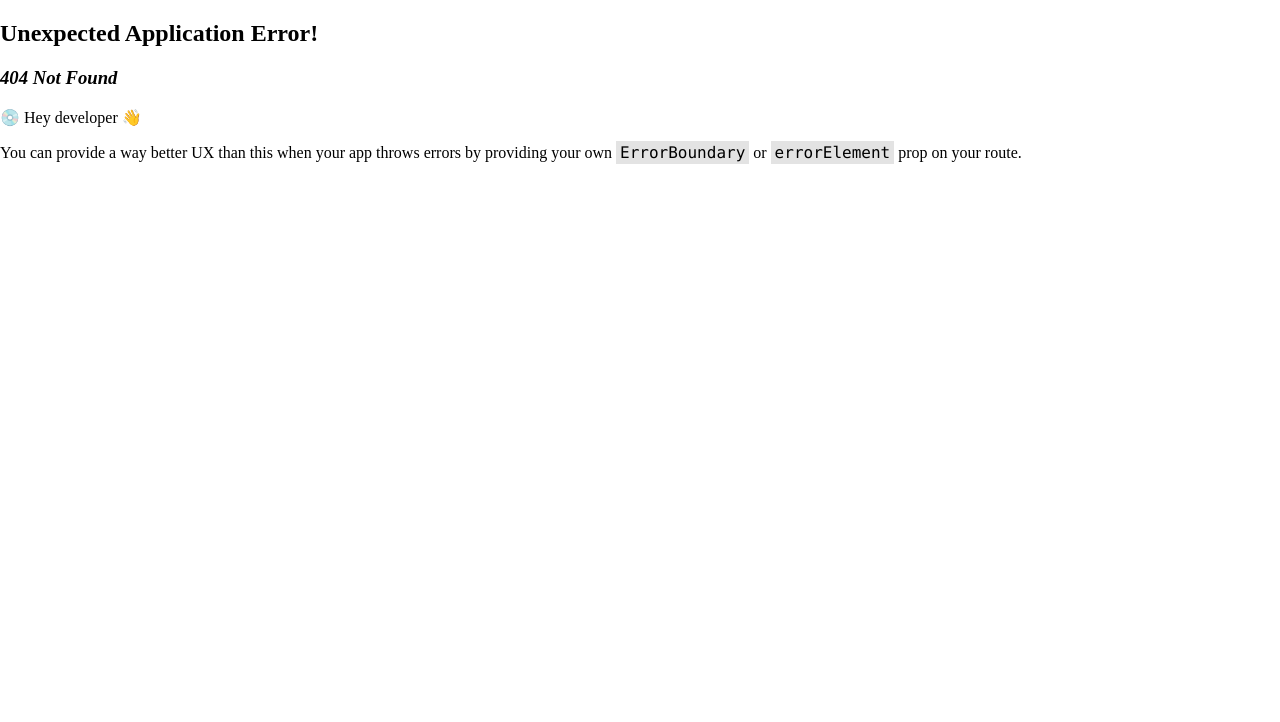
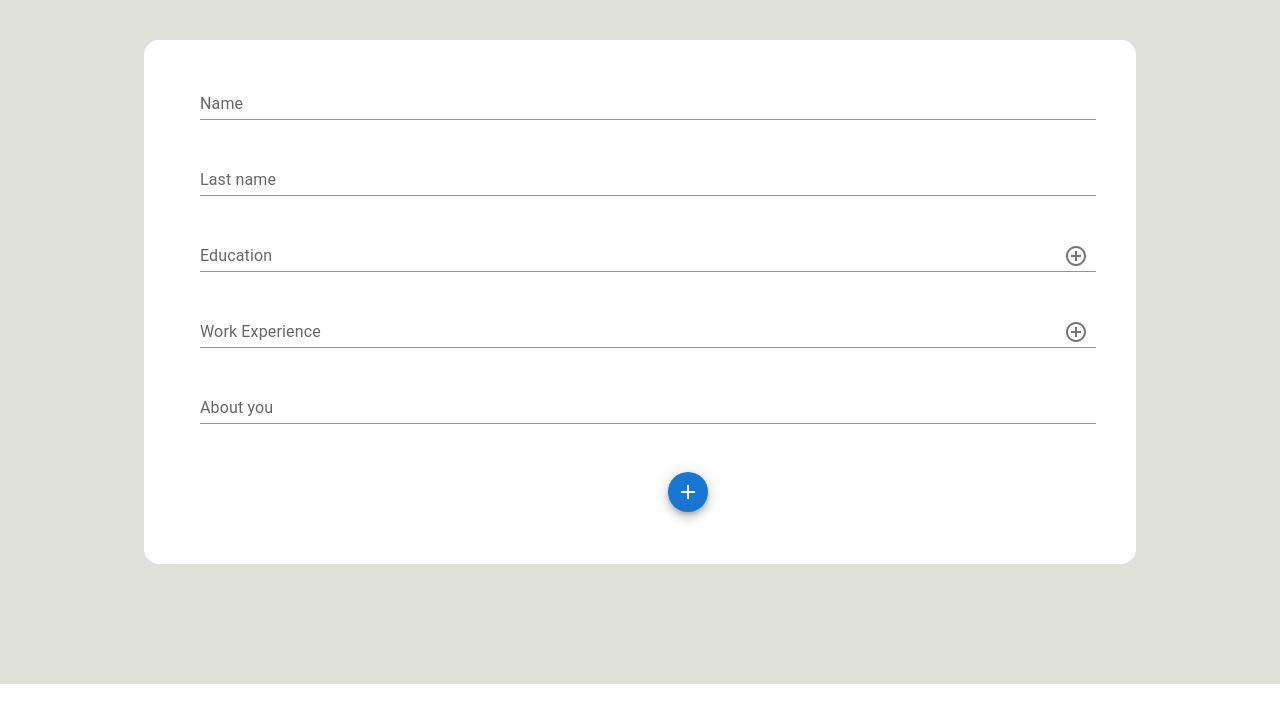
Before and after one commit to tarekHaker/Portfolio-Builder-, a React (Create React App) app in the folder front-end/: page /form in a window 1280 px wide. Before the commit this address had no page. Shown: the top 722 px of the page. Built offline with nearby package versions, Linux system fonts and the light colour scheme; a web font is replaced by a local one.

Commit message:
update3.0

```diff
--- a/front-end/src/component/icon.js
+++ b/front-end/src/component/icon.js
@@ -5,11 +5,13 @@ import AddIcon from '@mui/icons-material/Add';
 import EditIcon from '@mui/icons-material/Edit';
 import FavoriteIcon from '@mui/icons-material/Favorite';
 import NavigationIcon from '@mui/icons-material/Navigation';
+import { useNavigate } from 'react-router-dom'
 
-export default function FloatingActionButtons() {
+export default function FloatingActionButtons({ seize }) {
+  const navigate = useNavigate();
   return (
-    <Box sx={{ '& > :not(style)': { m: 1 },marginLeft:'50%',padding:'20px'}}>
-      <Fab color="primary" aria-label="add">
+    <Box sx={{ '& > :not(style)': { m: 1 },marginLeft:'50%',padding:'20px'}} onClick={()=>{navigate('/form')}}>
+      <Fab color="primary" aria-label="add" size= {seize }>
         <AddIcon />
       </Fab>
 
--- /dev/null
+++ b/front-end/src/component/pages/form.js
@@ -0,0 +1,104 @@
+import React, { useState } from 'react';
+import Box from '@mui/material/Box';
+import IconButton from '@mui/material/IconButton';
+import AddCircleOutlineOutlinedIcon from '@mui/icons-material/AddCircleOutlineOutlined';
+import InputAdornment from '@mui/material/InputAdornment';
+import TextField from '@mui/material/TextField';
+import FloatingActionButtons from '../icon';
+
+export default function Form() {
+  const [educationFields, setEducationFields] = useState(['Education ']);
+  const [workFields, setWorkFields] = useState(['Work Experience ']);
+
+  const addEducationField = () => {
+    setEducationFields([...educationFields, `Education ${educationFields.length + 1}`]);
+  };
+
+  const addWorkField = () => {
+    setWorkFields([...workFields, `Work Experience ${workFields.length + 1}`]);
+  };
+
+  return (
+    <>
+
+    <Box
+      component="form"
+      sx={{ '& .MuiTextField-root': { m: 1, width: '25ch' } }}
+      noValidate
+      autoComplete="off"
+
+      style={{ display:'flex', justifyContent:'center', alignItems:'center' , paddingTop:'5vh',
+      paddingBottom:'15vh', backgroundColor:'#e1e1db'
+      }}
+    >
+
+      <div style={{ display: 'flex', flexDirection: 'column', width: '70%',
+      backgroundColor:'white',padding:'3vh 6vh', borderRadius:'15px'
+       }}>
+        {/* Name and Last Name Fields */}
+        <TextField
+          label="Name"
+          type="search"
+          variant="standard"
+          style={{ width: '100%', marginBottom: '20px' }}
+        />
+        <TextField
+          label="Last name"
+          type="search"
+          variant="standard"
+          style={{ width: '100%', marginBottom: '20px' }}
+        />
+
+        {/* Dynamic Education Fields */}
+        {educationFields.map((label, index) => (
+          <TextField
+            key={index}
+            label={label}
+            type="search"
+            variant="standard"
+            style={{ width: '100%', marginBottom: '20px' }}
+            InputProps={{
+              endAdornment: index === educationFields.length - 1 && (
+                <InputAdornment position="end">
+                  <IconButton onClick={addEducationField}>
+                    <AddCircleOutlineOutlinedIcon />
+                  </IconButton>
+                </InputAdornment>
+              ),
+            }}
+          />
+        ))}
+
+        {/* Dynamic Work Experience Fields */}
+        {workFields.map((label, index) => (
+          <TextField
+            key={index}
+            label={label}
+            type="search"
+            variant="standard"
+            style={{ width: '100%', marginBottom: '20px' }}
+            InputProps={{
+              endAdornment: index === workFields.length - 1 && (
+                <InputAdornment position="end">
+                  <IconButton onClick={addWorkField}>
+                    <AddCircleOutlineOutlinedIcon />
+                  </IconButton>
+                </InputAdornment>
+              ),
+            }}
+          />
+        ))}
+
+        {/* About You Field */}
+        <TextField
+          label="About you"
+          type="search"
+          variant="standard"
+          style={{ width: '100%', marginBottom: '20px' }}
+        />
+        <FloatingActionButtons seize={'small'}/>
+      </div>
+    </Box>
+    </>
+  );
+}
--- a/front-end/src/component/pages/user.js
+++ b/front-end/src/component/pages/user.js
@@ -1,10 +1,13 @@
 import React from 'react';
 import NavUser from './navUser';
 import MediaCard from "../portfiolo";
-import FloatingActionButtons from '../icon'
+import FloatingActionButtons from '../icon';
+
+
 
 
 export default function User() {
+
   return (
     <div >
      <NavUser />
@@ -16,14 +19,11 @@ export default function User() {
      <MediaCard />
      <MediaCard />
      <MediaCard />
-     <MediaCard />
-
-     <FloatingActionButtons />
 
 
 
      </div>
-
+     <FloatingActionButtons />
      </div>
 
     </div>
--- a/front-end/src/index.css
+++ b/front-end/src/index.css
@@ -20,7 +20,7 @@ code {
  #logo{
   font-family: 'Kenia', sans-serif;
   color: rgb(10, 10, 10);
-  font-size: 1.5em;
+  font-size: 2em;
  }
 
 /* Reset default margin and padding */
@@ -103,5 +103,6 @@ a{
   display: flex;
   flex-wrap: wrap;
   padding: 5%;
+  justify-content: center;
 
 }
```
Also changed, not shown: front-end/src/App.js (+7 -1 lines), front-end/src/component/input.js (added, +65 -0 lines), front-end/src/component/placeholder.js (added, +83 -0 lines).
